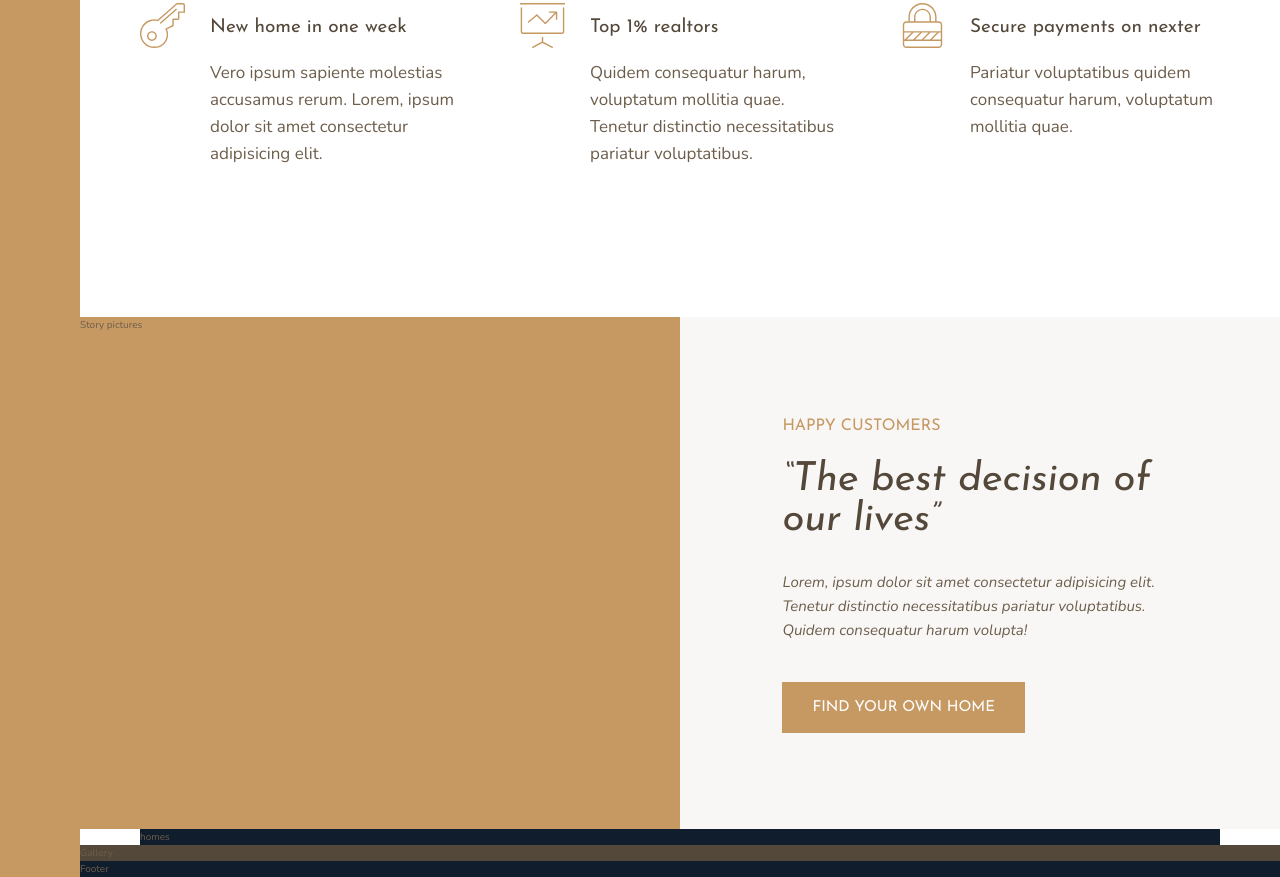
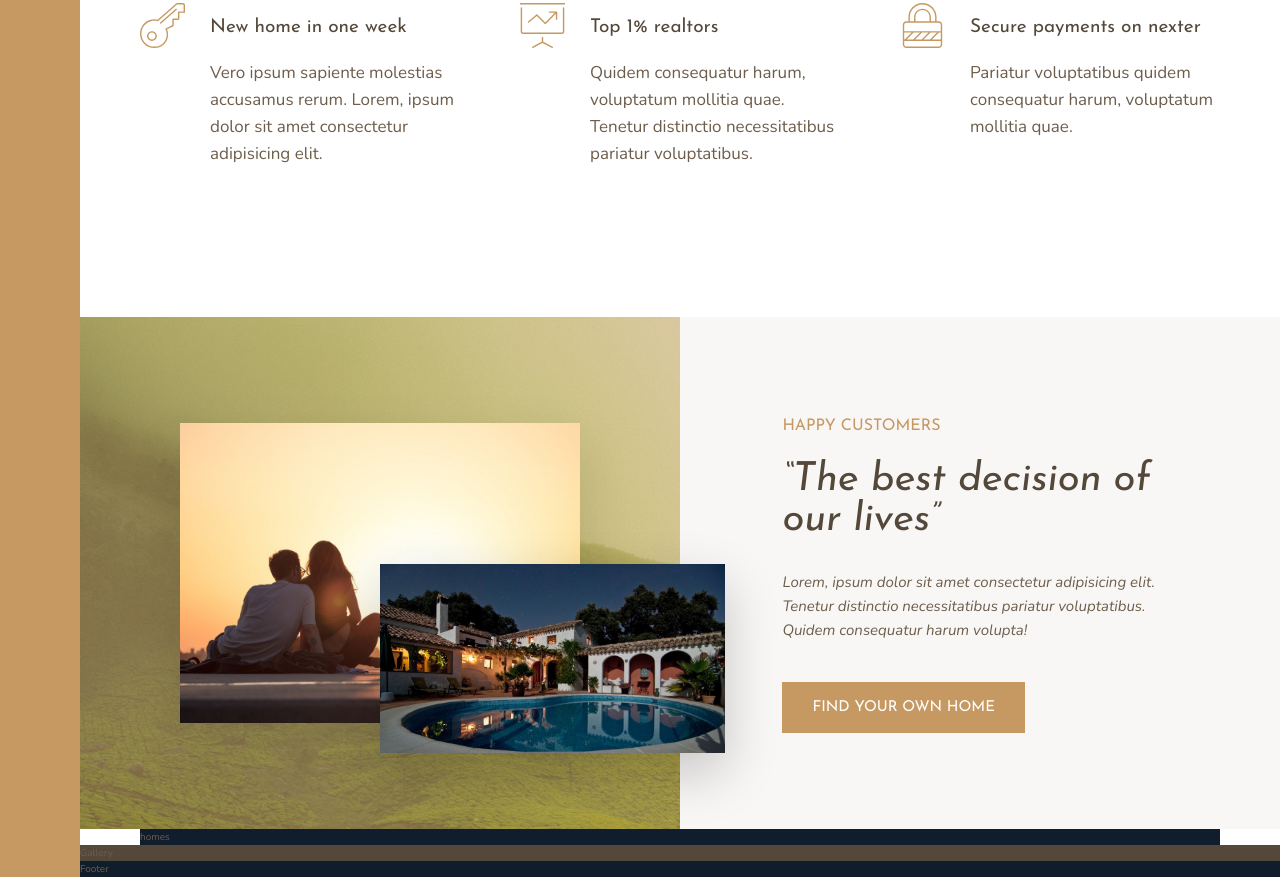
Before and after one commit to suyeonme/Nexter, a website: page index.html in a window 1280 px wide. Shown: the part 991-1868 px from the top of the page. Drawn offline with nearby package versions, Linux system fonts and the light colour scheme.

Commit message:
Complete story section

```diff
--- a/index.html
+++ b/index.html
@@ -86,7 +86,9 @@
         </section>
 
         <div class="story__pictures">
-            Story pictures
+            <img src="img/story-1.jpeg" alt="A couple with new house" class="story__img--1">
+            <img src="img/story-2.jpeg" alt="New house" class="story__img--2">
+
         </div>
 
         <div class="story__content">
--- a/sass/_story.scss
+++ b/sass/_story.scss
@@ -3,6 +3,27 @@
     &__pictures {
         background-color: $color-primary;
         grid-column: full-start / col-end 4;
+        background-image: linear-gradient(rgba($color-primary, .5), rgba($color-primary, .5)), url(../img/back.jpg);
+
+        display: grid;
+        grid-template-rows: repeat(6, 1fr);
+        grid-template-columns: repeat(6, 1fr);
+        align-items: center;
+    }
+
+    &__img--1 {
+        width: 100%;
+        grid-row: 2 / 6;
+        grid-column: 2 / 6;
+        box-shadow: 0 2rem 5rem rgba(#000, .1);
+    }
+
+    &__img--2 {
+        width: 115%;
+        grid-row: 4 /6;
+        grid-column: 4 / 7;
+        z-index: 20;
+        box-shadow: 0 2rem 5rem rgba(#000, .2);
     }
 
     &__content {
```
Also changed, not shown: css/style.css.
